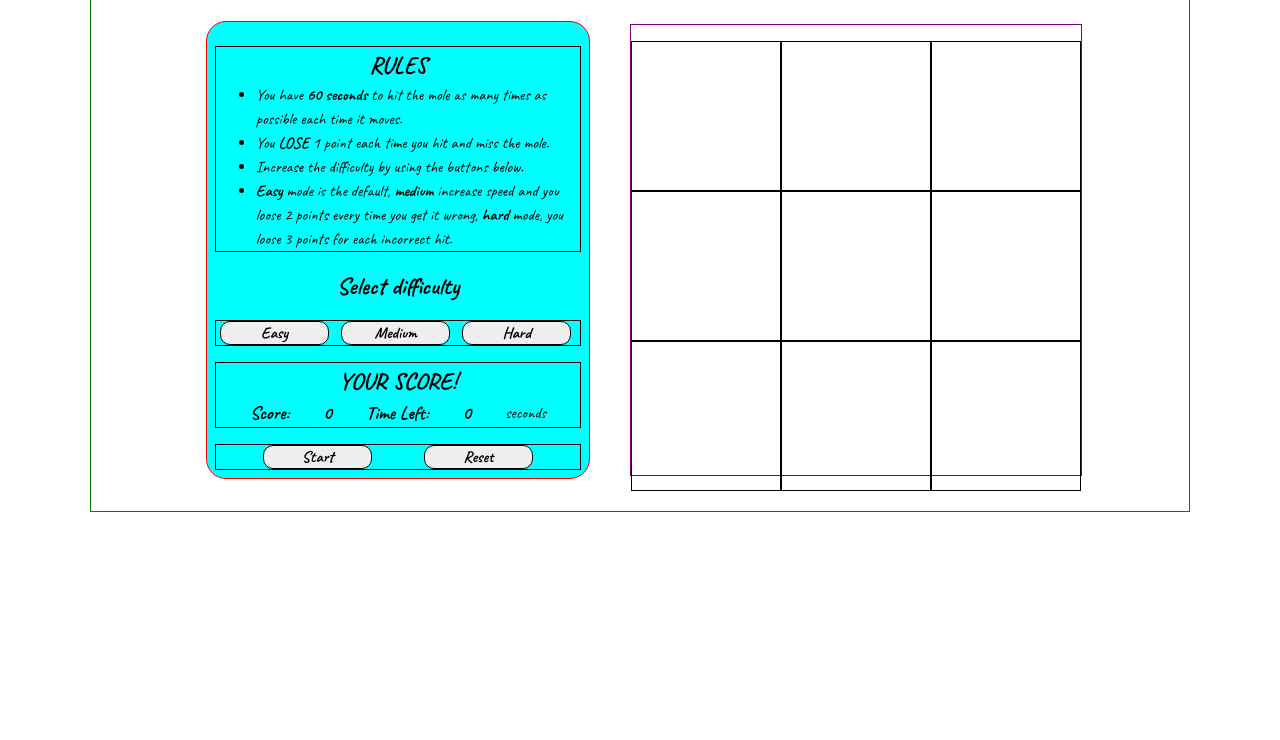
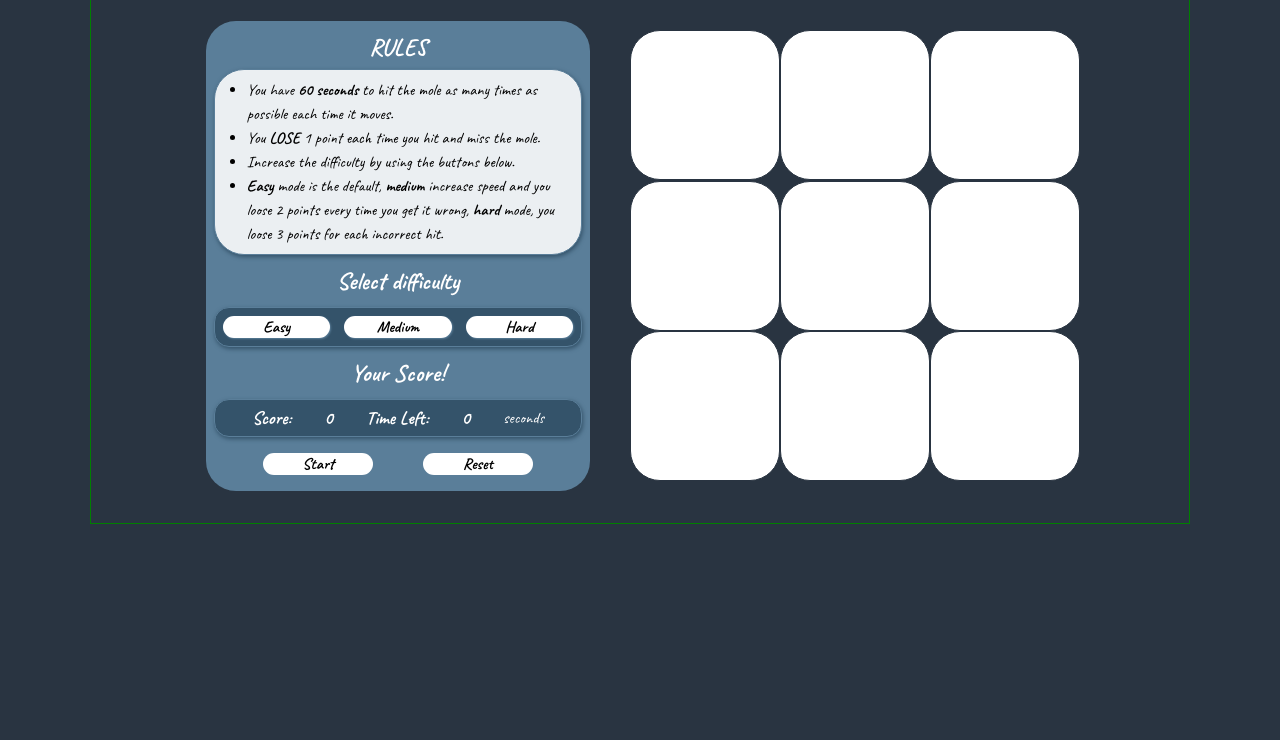
Before and after one commit to Alvicodes/Games, a plain HTML site: page Whac-a-mole/index.html in a window 1280 px wide. Shown: the part 60-800 px from the top of the page. Drawn offline with Linux system fonts and the light colour scheme; a web font is replaced by a local one.

Commit message:
CSS styling updated

```diff
--- a/Whac-a-mole/index.html
+++ b/Whac-a-mole/index.html
@@ -18,8 +18,8 @@
     <h1>Lets Play Whac-A-Mole!</h1>
     <div class="mainContainer">
         <div id="infoContainter">
+            <h2 class="subhead">RULES</h2>
             <div class="rules spacer">
-                <h2 class="subhead">RULES</h2>
                 <ul>
                     <li>You have <strong>60 seconds</strong> to hit the mole as many times as possible each time it
                         moves.
@@ -38,10 +38,10 @@
             <div id="difficulty" class="spacer">
                 <button id="easy" data-interval="1000">Easy</button>
                 <button id="medium" data-interval="700">Medium</button>
-                <button id="hard" data-interval="100">Hard</button>
+                <button id="hard" data-interval="300">Hard</button>
             </div>
+            <h2 class="subhead">Your Score!</h2>
             <div id="myScore" class="spacer">
-                <h2 class="subhead">YOUR SCORE!</h2>
                 <div class="contain">
                     <h3> Score:</h3>
                     <h3 id="score">0</h3>
--- a/Whac-a-mole/script.js
+++ b/Whac-a-mole/script.js
@@ -5,9 +5,10 @@ const startBtn = document.getElementById('startBtn');
 const resetBtn = document.getElementById('resetBtn');
 const difficultyButtons = document.querySelectorAll('#difficulty button');
 
+
 let result = 0;
 let hitPosition;
-let currentTime = 60;
+let currentTime = 1;
 let timerId;
 let countDownTimerId;
 let gameStarted = false;
@@ -73,6 +74,7 @@ function startGame(interval) {
 function resetGame() {
     gameStarted = false;
     difficultyButtons.forEach(btn => btn.classList.remove('active'));
+    squares.forEach(square => square.classList.remove('lose'));
     clearInterval(countDownTimerId);
     clearInterval(timerId);
     result = 0;
@@ -89,6 +91,7 @@ function countDown() {
         gameStarted = false;
         clearInterval(countDownTimerId);
         clearInterval(timerId);
+        squares.forEach(square => square.classList.add('lose'));
         alert('Game Over! Your score is ' + result + "" + 'Reset the game to play again!');
     }
 
--- a/Whac-a-mole/style.css
+++ b/Whac-a-mole/style.css
@@ -2,6 +2,25 @@
 *::before,
 *::after {
     box-sizing: border-box;
+}
+
+/* Colors */
+:root {
+    --clr-darkorange: #E65738;
+    --clr-paleorange: #FEE4D6;
+    --clr-lightblue:  #EBEFF2;
+    --clr-lightbluealt: #839FB4;
+    --clr-paleblue: #5A7E99;
+    --clr-midblue: #34536A;
+    --clr-darkblue: #293441;
+    --clr-white: white;
+
+    /* Fonts */
+    --clr-fwhite: white;
+    --clr-forange: #E65738;
+    --clr-fblue: #293441;
+    --clr-fblack: black;
+
 }
 
 /*
@@ -24,15 +43,19 @@ body {
     -webkit-font-smoothing: antialiased;
     /* font-family: Rubik Bubbles; */
     font-family: Caveat;
+    background-color: var(--clr-darkblue);
+
 }
 
 h1 {
     text-align: center;
-    /* font-family: ; */
+    color: var(--clr-darkorange);
 }
 
 .subhead {
     text-align: center;
+    color: var(--clr-fwhite);
+
 }
 
 .mainContainer {
@@ -47,51 +70,72 @@ h1 {
 }
 
 #infoContainter {
-    border: 1px solid red;
-    border-radius: 20px;
+    border-radius: 30px;
     padding: 0.5rem;
     margin: 2rem 1rem 2rem 2rem;
     max-width: 35%;
-    background-color: aqua;
+    background-color: var(--clr-paleblue);
 }
 
 .spacer {
-    margin: 1rem 0;
-    border: 1px solid;
+    margin: 0.5rem 0;
+    border: 1px solid var(--clr-paleblue);
+    box-shadow: 1px 2px 4px var(--clr-midblue);
+}
+.rules {
+    background-color: var(--clr-lightblue);
+    border-radius: 30px;
+    margin-top: 0.25rem;
 }
 
-/* #myScore h3 {
-    display: inline;
-    margin: 0.5rem; */
-    /* text-align: center; */
-/* } */
+ul {
+    padding: 0.5rem 0.5rem 0.5rem 2rem;
+}
 
 .contain {
     display: flex;
     justify-content: space-evenly;
     align-items: center;
+    color: var(--clr-fwhite);
 }
 
 #controls {
-    border: 1px solid;
     display: flex;
     justify-content: space-evenly;
+    margin: 1rem 0 0.5rem 0;
 }
 
 #controls button,
 #difficulty button {
     width: 30%;
-    margin: 0 0.25rem;
-    border-radius: 10px;
+    margin: 1 0.25rem;
+    border-radius: 20px;
     font-family: Caveat;
     font-size: 1rem;
     font-weight: bolder;
-    border: 1px solid;
+    border: 0;
+    background-color: var(--clr-white);
 }
 
 #controls button:hover,
 #difficulty button:hover {
-    background-color: rgb(249, 173, 173);
+    background-color: var(--clr-darkorange);
+    color: var(--clr-fwhite);
+    border: 0;
+}
+
+#difficulty, #myScore{
+    background-color: var(--clr-midblue);
+    border-radius: 15px;
+    padding: 0.25rem;
+}
+#difficulty {
+    display: flex;
+    justify-content: space-between;
+}
+#difficulty button{
+    margin: 0.25rem;
+    box-shadow: 1px 1px 2px var(--clr-paleblue);
 }
 
 .grid {
@@ -99,16 +143,22 @@ h1 {
     flex-wrap: wrap;
     width: 452px;
     height: 452px;
-    border: 1px solid purple;
-    padding: 1rem 0;
+    padding: 0 0;
     margin: 2rem 1.5rem;
 }
 
 .square {
     width: 150px;
     height: 150px;
-    border: 1px solid black;
+    border: 1px solid var(--clr-fblue);
+    border-radius: 30px;
+    background-color: var(--clr-white);
 }
+
+.lose{
+    background-color: var(--clr-darkorange);
+}
+
 
 .mole {
     background-image: url(images/mole-icon.jpg);
```
